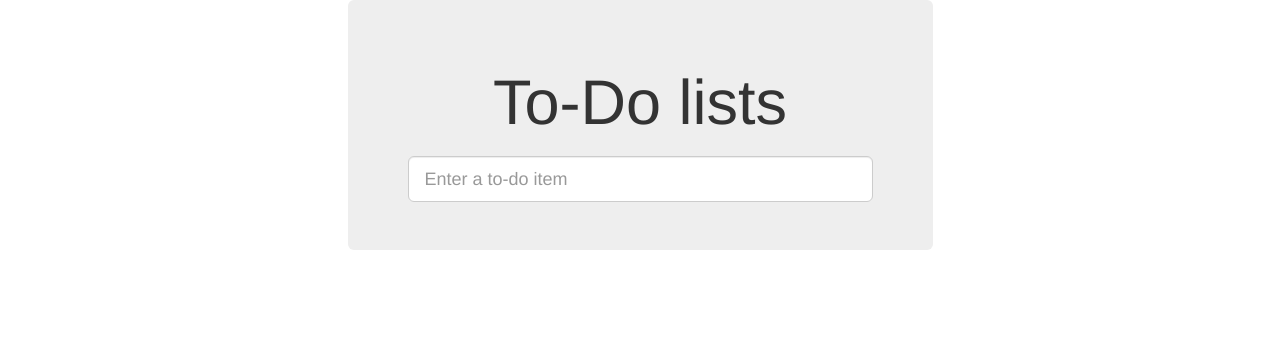
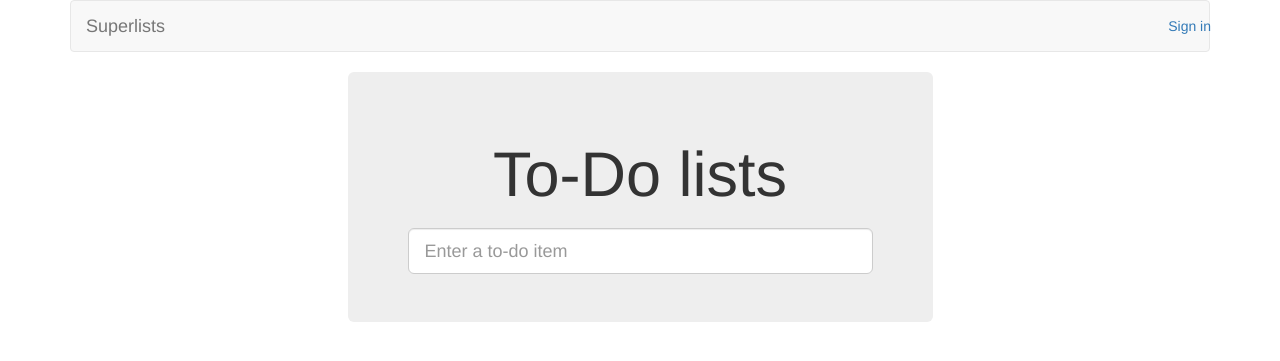
Before and after one commit to peter14f/superlists, a Django app: page / in a window 1280 px wide. Shown: the top 361 px of the page. Run offline with Django 3.2, Linux system fonts and the light colour scheme; parts of the project's set-up code (start-up, migrations or seed data) failed here and were passed over; some libraries are stand-ins or nearby versions.

Commit message:
In FT, Use prefix "id_" for HTML IDs. Added a navbar in base.html.

```diff
--- a/functional_tests/test_login.py
+++ b/functional_tests/test_login.py
@@ -25,7 +25,7 @@ class LoginTest(FunctionalTest):
         # Edith goes to the awesome superlists site
         # and notices a "Sign in" link for the first time.
         self.browser.get(self.server_url)
-        self.browser.find_element_by_id("login").click()
+        self.browser.find_element_by_id("id_login").click()
 
         # A Persona login box appears
         self.switch_to_new_window('Mozilla Persona')
@@ -42,6 +42,6 @@ class LoginTest(FunctionalTest):
         self.switch_to_new_window('To-Do')
 
         # She can see that she is logged in
-        self.wait_for_element_with_id('logout')
+        self.wait_for_element_with_id('id_logout')
         navbar = self.browser.find_element_by_css_selector('.navbar')
         self.assertIn('edith@mockmyid.com', navbar.text)
--- a/lists/templates/base.html
+++ b/lists/templates/base.html
@@ -10,6 +10,10 @@
     </head>
     <body>
         <div class="container">
+            <nav class="navbar navbar-default" role="navigation">
+                <a class="navbar-brand" href="/">Superlists</a>
+                <a class="btn navbar-btn navbar-right" id="id_login" href="#">Sign in</a>
+            </nav>
             <div class="row">
                 <div class="col-md-6 col-md-offset-3 jumbotron">
                     <div class="text-center">
```
